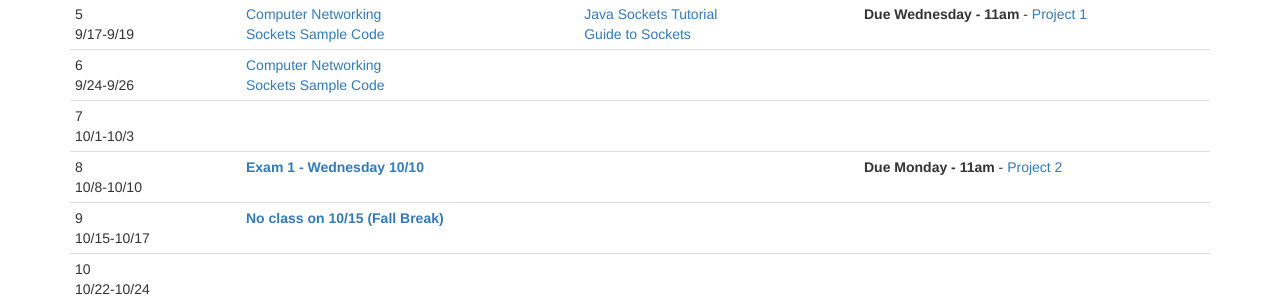
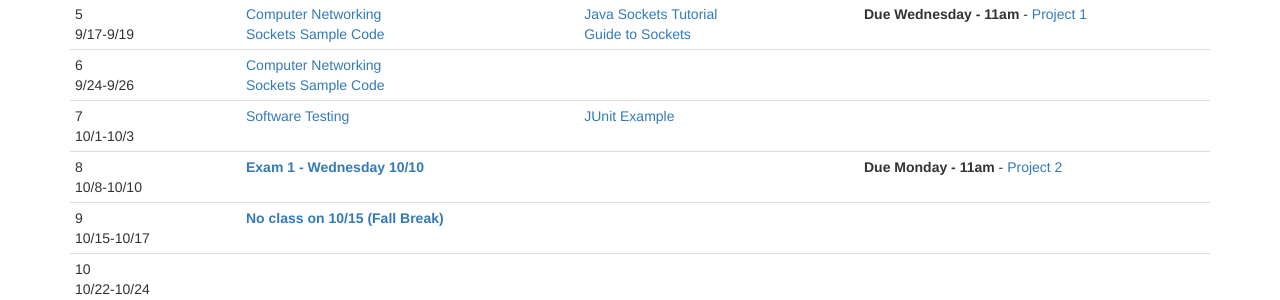
Before and after one commit to CS601-F18/cs601-f18.github.io, a Jekyll site: the page built from schedule.html, in a window 1280 px wide and 1277 px high. Shown: the part 576-876 px from the top of the window. Built offline with Jekyll 4.4.1, drawn with Linux system fonts in a browser that asks for light colours.

Commit message:
adding junit notes

```diff
--- a/schedule.html
+++ b/schedule.html
@@ -103,8 +103,10 @@ title: Schedule
 		<tr>
 			<td>7<br/>10/1-10/3</td>
 			<td>
+				<a href="https://github.com/srollins/software-dev-materials/blob/master/notes/advanced/testing.md">Software Testing</a><br/>
 			</td>
 			<td>
+				<a href="https://github.com/CS601-F18/code-examples/tree/master/Testing">JUnit Example</a><br/>
 			</td>
 			<td></td>
 		</tr>
```
